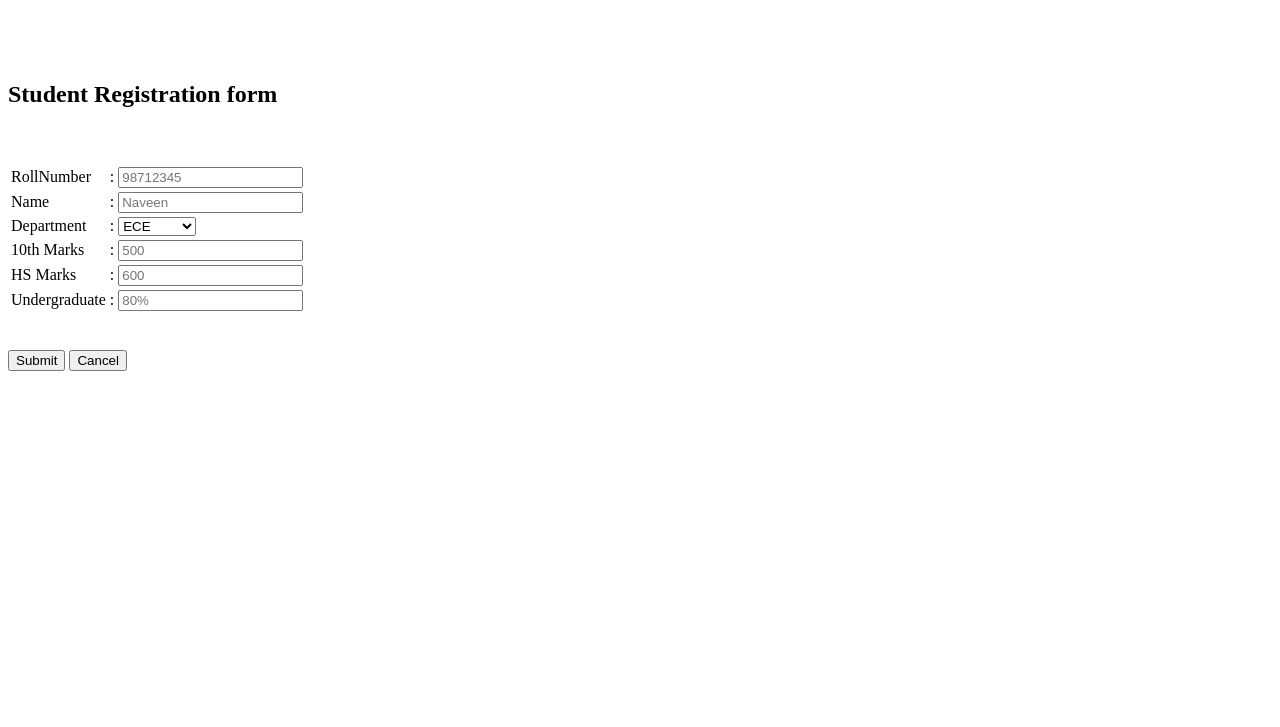
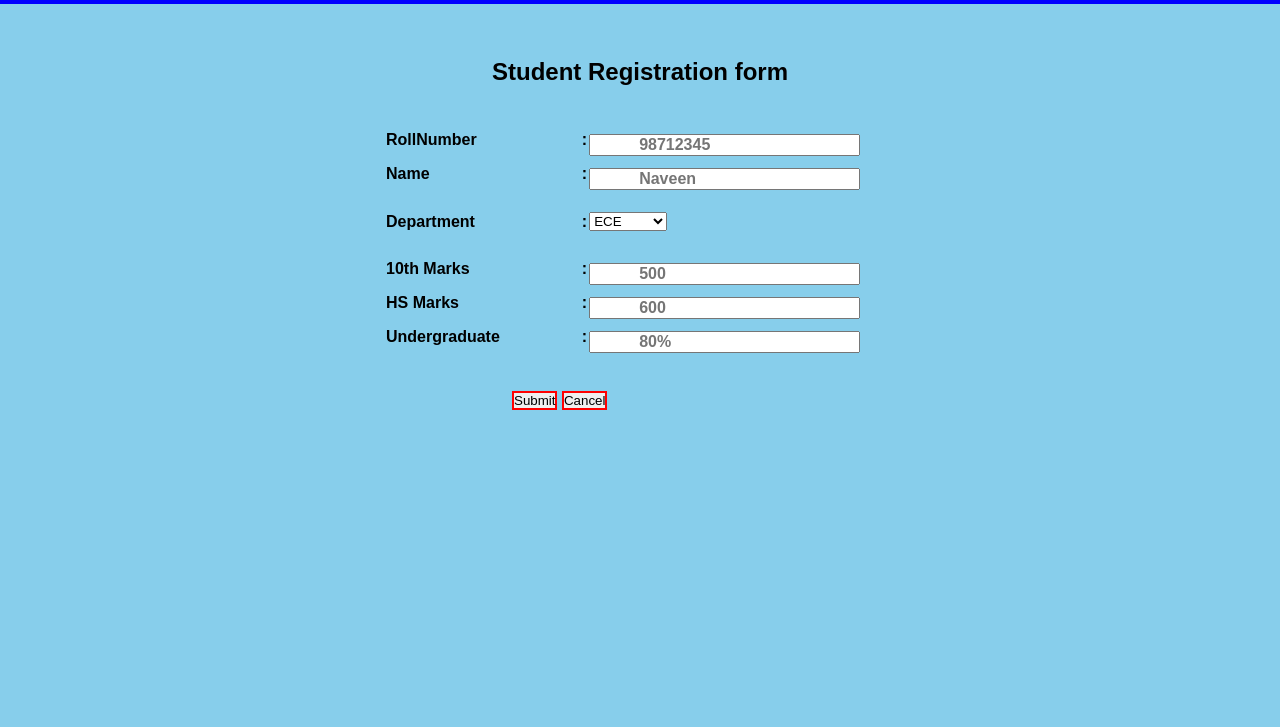
Before and after one commit to Veeramanikandan37/Registration-Form, a plain HTML site: page index.html in a window 1280 px wide. Shown: the part 73-800 px from the top of the page. Drawn offline with Linux system fonts and the light colour scheme.

Commit message:
Update index.html

```diff
--- a/index.html
+++ b/index.html
@@ -4,7 +4,7 @@
     <meta charset="UTF-8">
     <meta name="viewport" content="width=device-width, initial-scale=1.0">
     <title>Form</title>
-    <link rel="stylesheet" href="Task2.css">
+    <link rel="stylesheet" href="style.css">
 </head>
 <body>
     <header><h1>New College of Enginnering and Technology</h1></header>
```
